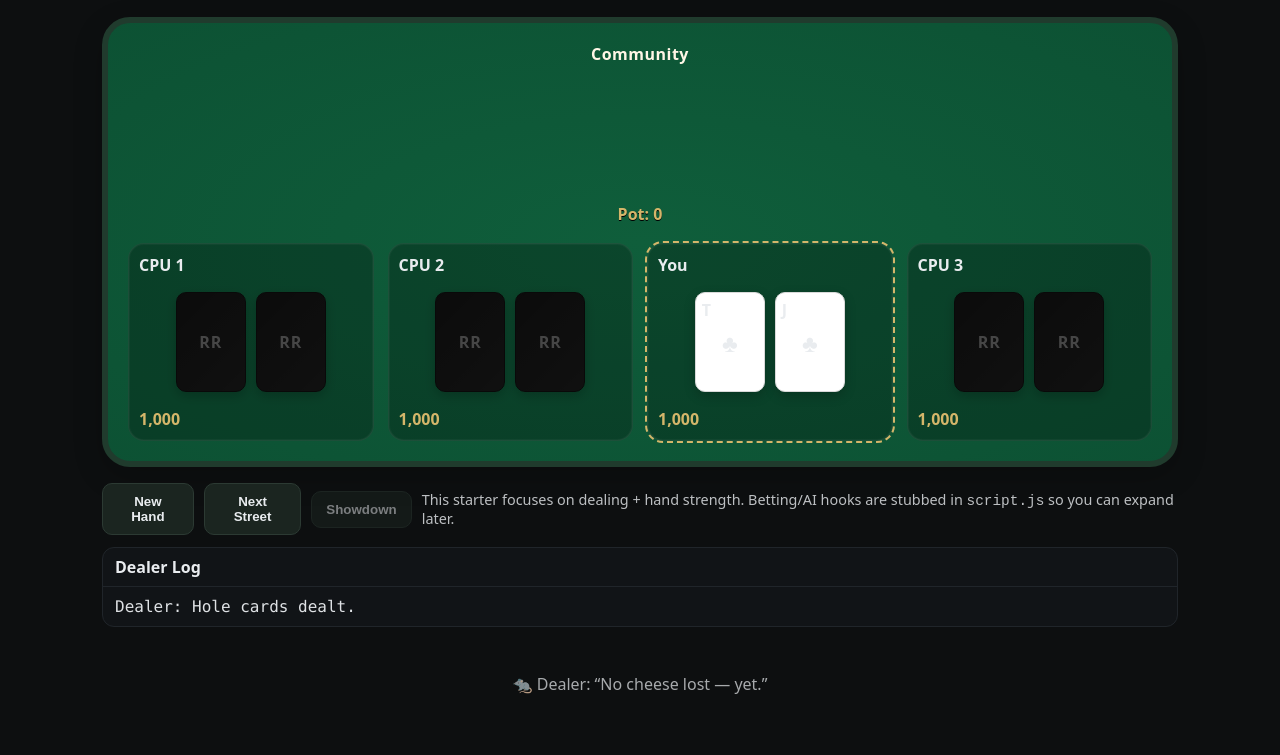
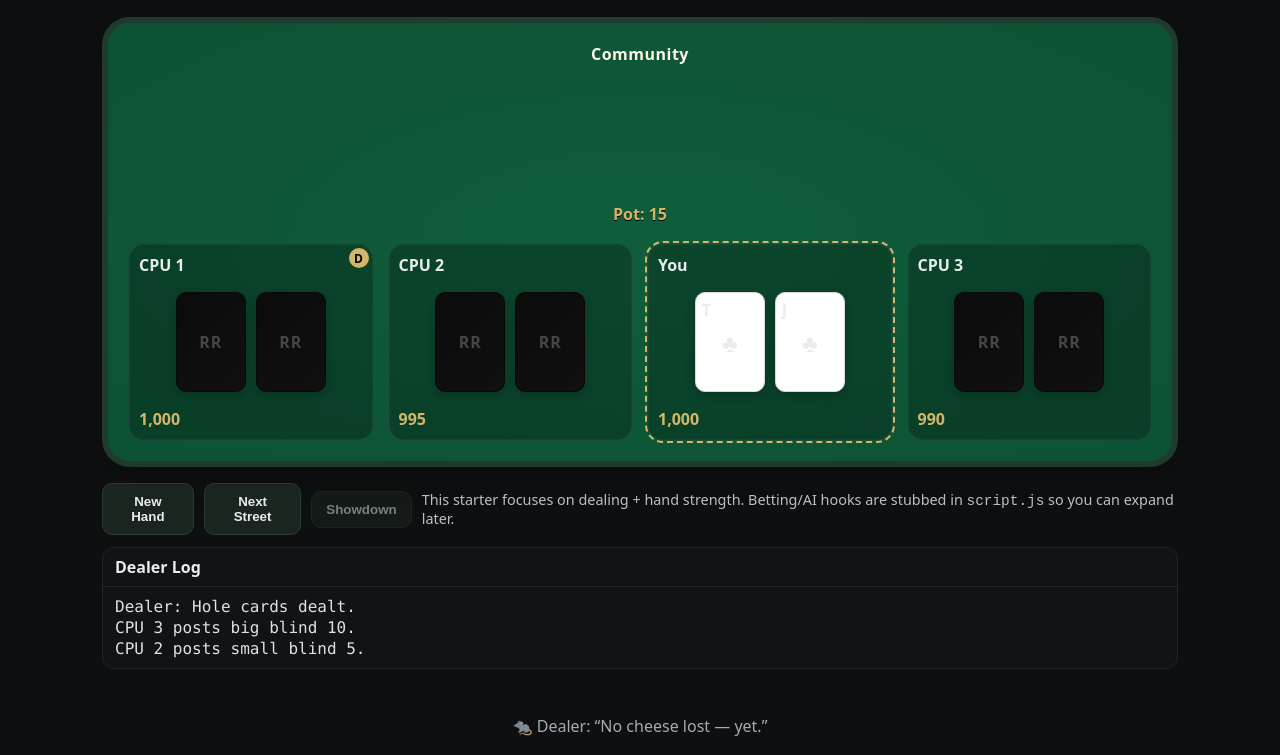
Before and after one commit to criss-stack/river-rat-poker, a website: page index.html in a window 1280 px wide. Both pictures are taken after a click on the button "New Hand". Shown: the part 62-817 px from the top of the page. Drawn offline with Linux system fonts and the light colour scheme.

Commit message:
Implement dealer rotation and blinds posting

```diff
--- a/script.js
+++ b/script.js
@@ -261,6 +261,26 @@ function bestOf7(two, board){
 }
 
 // ---------- Game flow ----------
+function rotateDealer(){
+  const prev = document.querySelector('.seat.dealer');
+  if(prev) prev.classList.remove('dealer');
+  state.dealerPos = (state.dealerPos + 1) % state.players.length;
+  const seat = document.querySelector(`.seat[data-seat="${state.dealerPos}"]`);
+  if(seat) seat.classList.add('dealer');
+}
+
+function postBlinds(small, big){
+  const sbIdx = (state.dealerPos + 1) % state.players.length;
+  const bbIdx = (state.dealerPos + 2) % state.players.length;
+  const sb = Math.min(small, state.players[sbIdx].stack);
+  const bb = Math.min(big, state.players[bbIdx].stack);
+  state.players[sbIdx].stack -= sb;
+  state.players[bbIdx].stack -= bb;
+  state.pot = sb + bb;
+  logEl(`${state.players[sbIdx].name} posts small blind ${sb}.`);
+  logEl(`${state.players[bbIdx].name} posts big blind ${bb}.`);
+}
+
 function resetHand(){
   state.deck = buildDeck();
   state.board = [];
@@ -345,8 +365,9 @@ function nextStreet(){
 
 function newHand(){
   resetHand();
+  rotateDealer();
+  postBlinds(5, 10);
   dealHole();
-  // In a later version, rotate dealer & post blinds here
 }
 
 document.getElementById("newHandBtn").addEventListener("click", ()=>{
--- a/style.css
+++ b/style.css
@@ -37,9 +37,14 @@ body{background:#0d0f10;color:#e9ecef}
 }
 .seat{
   background:rgba(0,0,0,.25);border:1px solid rgba(255,255,255,.08);
-  border-radius:16px;padding:10px;box-shadow:inset 0 0 0 1px rgba(255,255,255,.03)
+  border-radius:16px;padding:10px;box-shadow:inset 0 0 0 1px rgba(255,255,255,.03);
+  position:relative
 }
 .seat.hero{outline:2px dashed var(--gold)}
+.seat.dealer::after{
+  content:"D";position:absolute;top:4px;right:4px;width:20px;height:20px;border-radius:50%;
+  background:var(--gold);color:#000;font-weight:700;display:flex;align-items:center;justify-content:center;font-size:.75rem
+}
 .seat-name{font-weight:700;margin-bottom:6px}
 .stack{margin-top:6px;color:var(--gold);font-weight:600}
 
```
